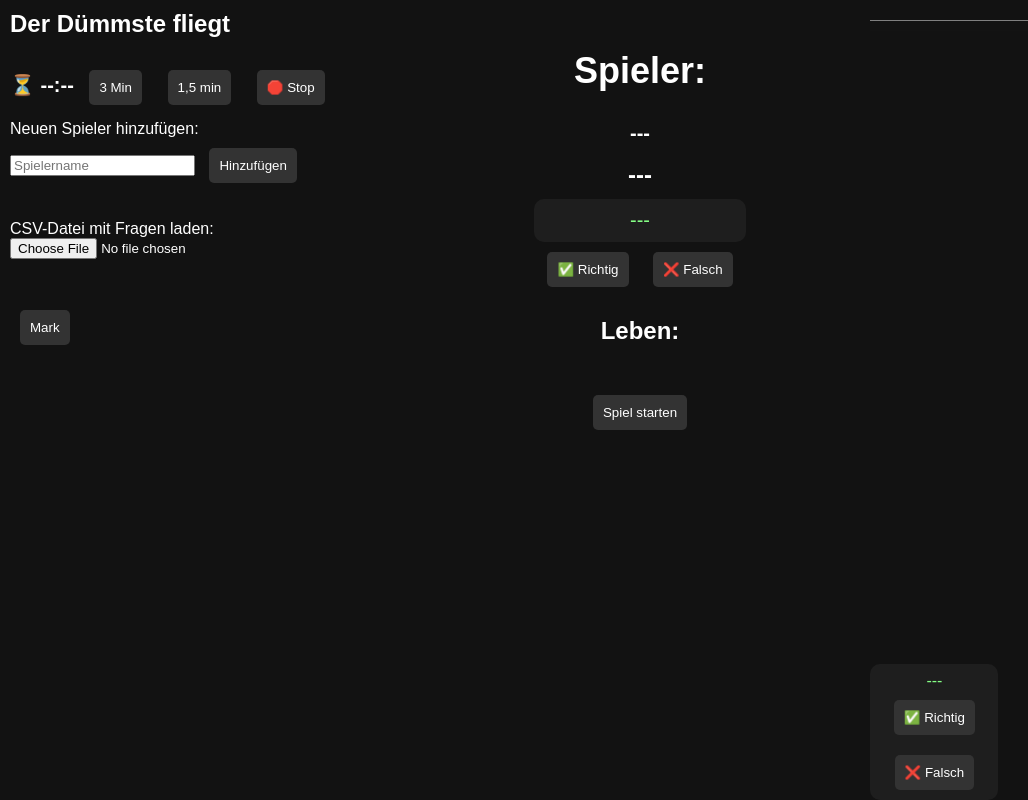
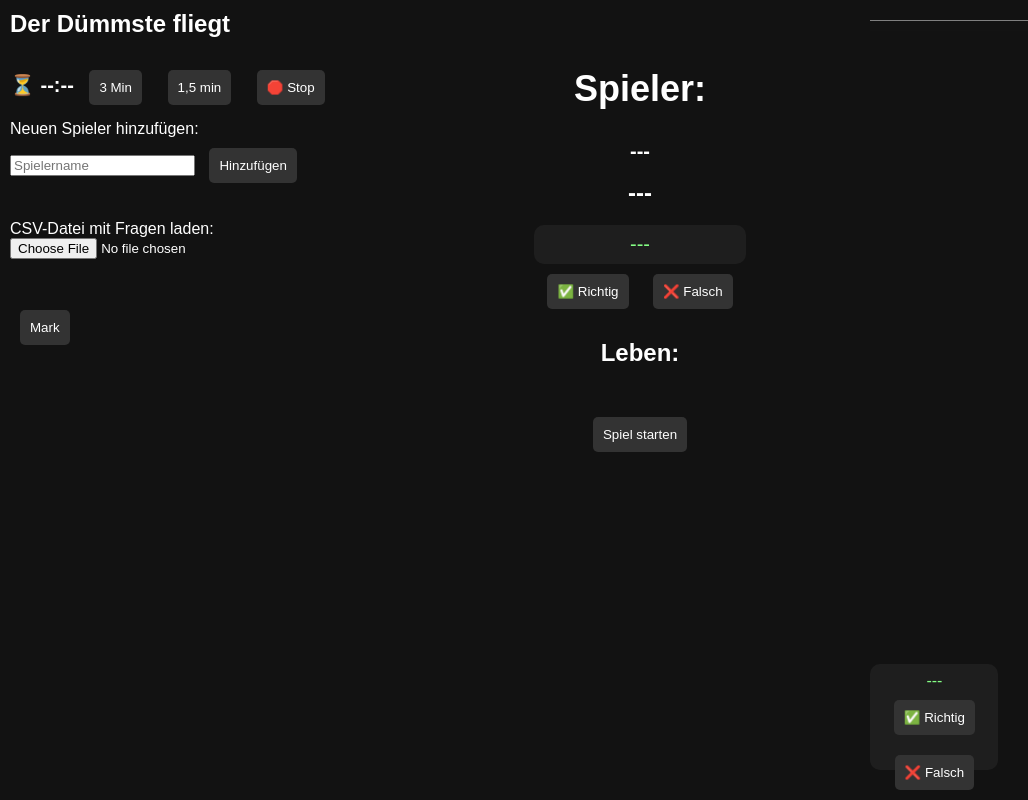
Before and after one commit to dasJoshy/DDf, a plain HTML site: page index.html in a window 1280 px wide. Shown: the whole page, without its empty margins (0-1028 px from the left). Drawn offline with Linux system fonts and the light colour scheme.

Commit message:
Update index.html

```diff
--- a/index.html
+++ b/index.html
@@ -68,9 +68,14 @@
         }
 
         .question-box {
+            margin-top: 10px;
+            padding: 10px;
+            max-width: 33%;
             font-size: 24px;
             font-weight: bold;
             text-align: center;
+            padding-top: 1vh;
+            padding-bottom: 1vh;
         }
 
         .answer-box {
@@ -85,6 +90,8 @@
             width: 15%;
             word-wrap: break-word;
             text-align: center;
+            padding-top: 1vh;
+            padding-bottom: 1vh;
         }
 
         .btn {
@@ -119,7 +126,7 @@
             color: rgb(133, 255, 133);
             width: 10%;
             max-width: 20%;
-            height: 120px;
+            height: 90px;
             max-height: 150px;
             position: absolute;
             left: 68%;
```
